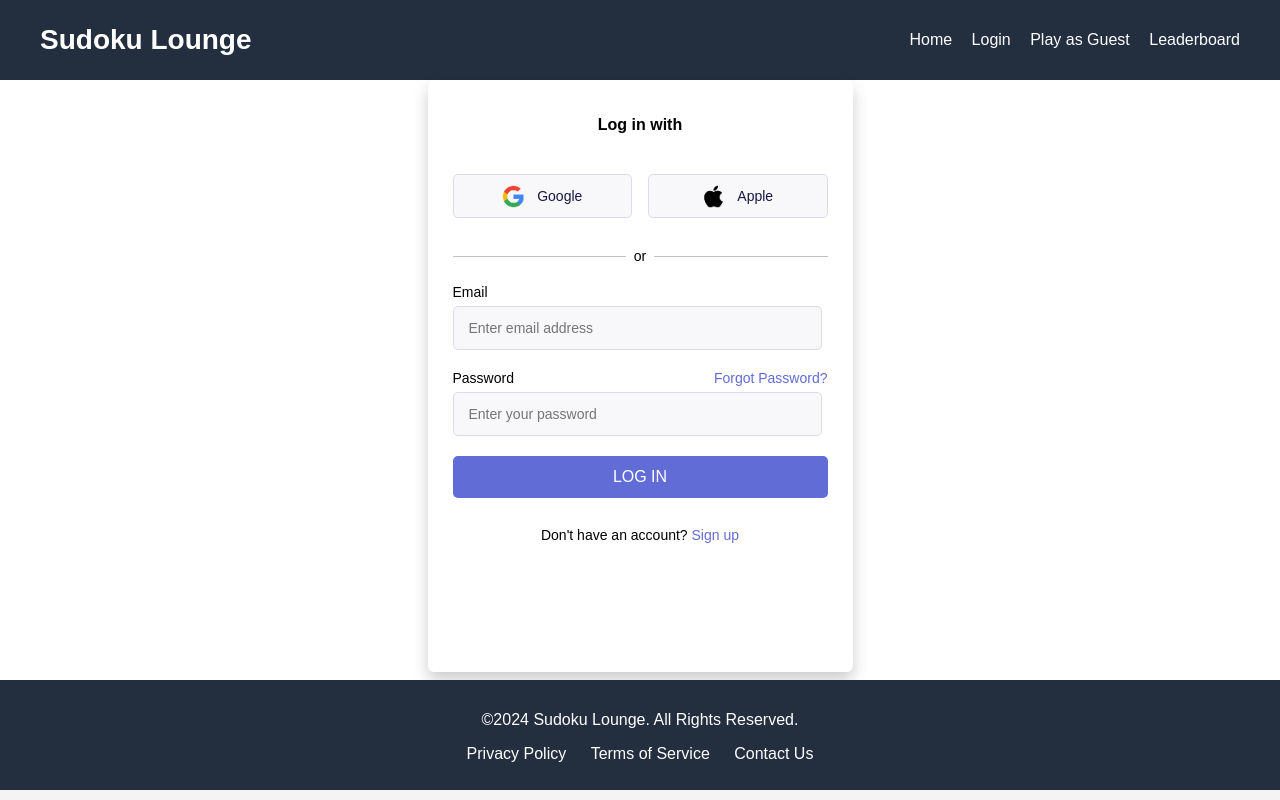
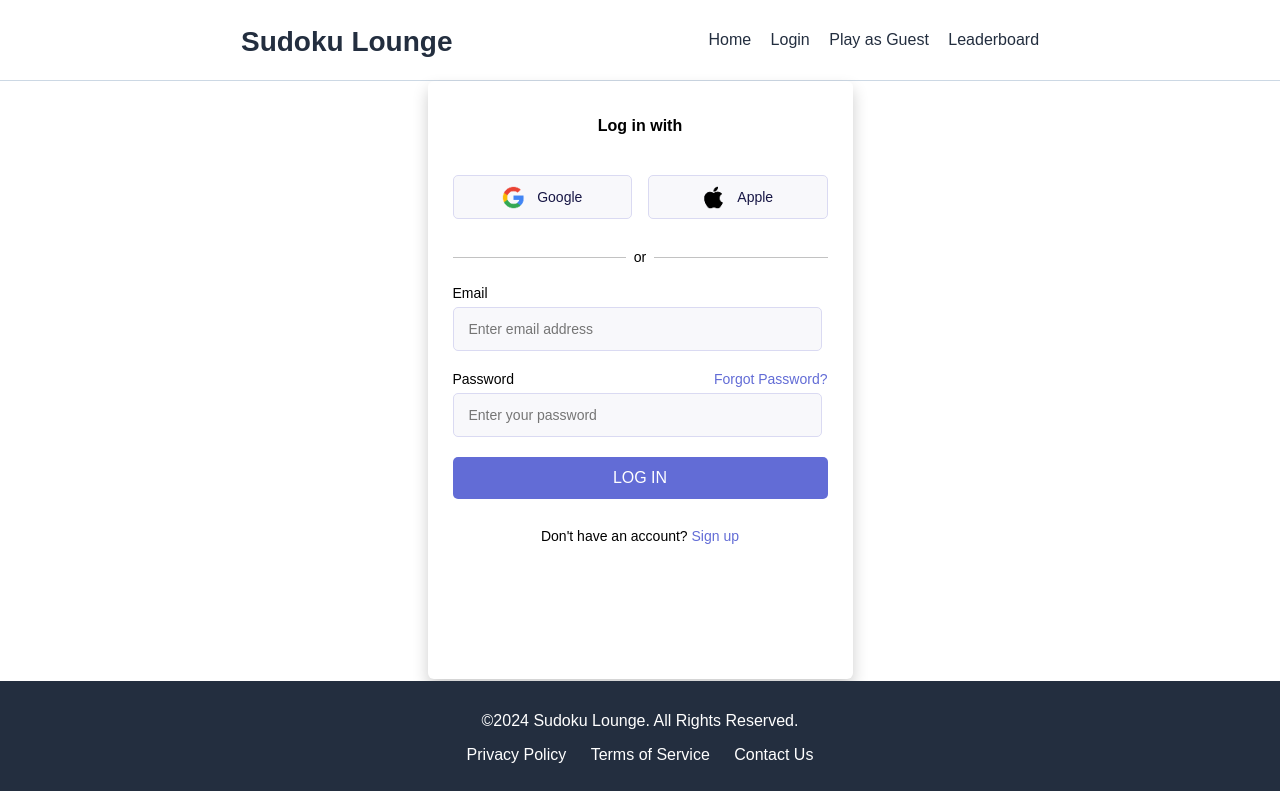
Before and after one commit to KUNAL152/SudokuZone, a Flask app: page /login in a window 1280 px wide. Run offline with Flask 3, Linux system fonts and the light colour scheme.

Commit message:
some css changes

```diff
--- a/static/home.css
+++ b/static/home.css
@@ -4,7 +4,7 @@
   text-align: center;
   justify-content:center;
   flex-direction:column;
-  padding: 100px;
+  padding: 100px 0;
 }
 
 .hero h1 {
--- a/static/login.css
+++ b/static/login.css
@@ -3,7 +3,7 @@
 
 /* Login form styling */
 .login_form {
-    height : 92%;
+    height :93%;
     width: 100%;
     margin: auto;
     max-width: 375px;
--- a/static/styles.css
+++ b/static/styles.css
@@ -4,34 +4,25 @@ html, body {
     margin: 0;
     padding: 0;
     font-family: Arial, sans-serif;
-    background-color: #f4f4f4;
+    background-color: white;
+}
+/* Header Styles */
+header {
+    padding: 20px 0;
+    display: flex;
+    justify-content: space-evenly;
+    align-items: center;
+    height: 5vh;
+    border-bottom: 1px solid rgba(0, 63, 123, .2);
 }
 
-/* Container for flexbox layout */
-.container {
-    display: flex;
-    flex-direction: column;
-    height: 100%;
-}
-
-/* Header Styles */
-header {
-    background-color: #232E3F;
-    color: #fff;
-    padding: 20px 40px;
-    display: flex;
-    justify-content: space-between;
-    align-items: center;
-    height: 5vh; /* Header takes 5% of the viewport height */
-}
-
-header h1 {
-    margin: 0;
+header h1 a {
+    margin: 0 ;
     font-size: 28px;
 }
 
 nav a {
-    color: white;
+    color: #232E3F;
     text-decoration: none;
     margin-left: 15px;
     font-size: 16px;
@@ -40,8 +31,10 @@ nav a {
 /* Main Content Styles */
 .main {
     flex: 1;
+    width:80%;
+    margin:0 auto;
     background-color:white;;
-    height: 75vh; /* Content area takes up 74% of the viewport height */
+    height: 75vh;
     box-sizing: border-box;
 /* Ensures padding doesn’t affect height */
 }
--- a/templates/layout.html
+++ b/templates/layout.html
@@ -11,10 +11,11 @@
 </head>
 
 <body>
-
         <!-- Header -->
         <header>
-        <h1><a href="/" style="text-decoration:none;color:white;">Sudoku Lounge</a></h1>
+            <h1>
+                <a href="/" style="text-decoration:none;    color: #232E3F">Sudoku Lounge</a>
+            </h1>
             <nav>
                 <a href="/">Home</a>
                 <a href="/login">Login</a>
@@ -22,7 +23,6 @@
                 <a href="/leaderboard">Leaderboard</a>
             </nav>
         </header>
-
         <!-- Main Content -->
         <div class="main">
             {% block content %}
```
Lines whose indentation alone changed are shown as unchanged.
